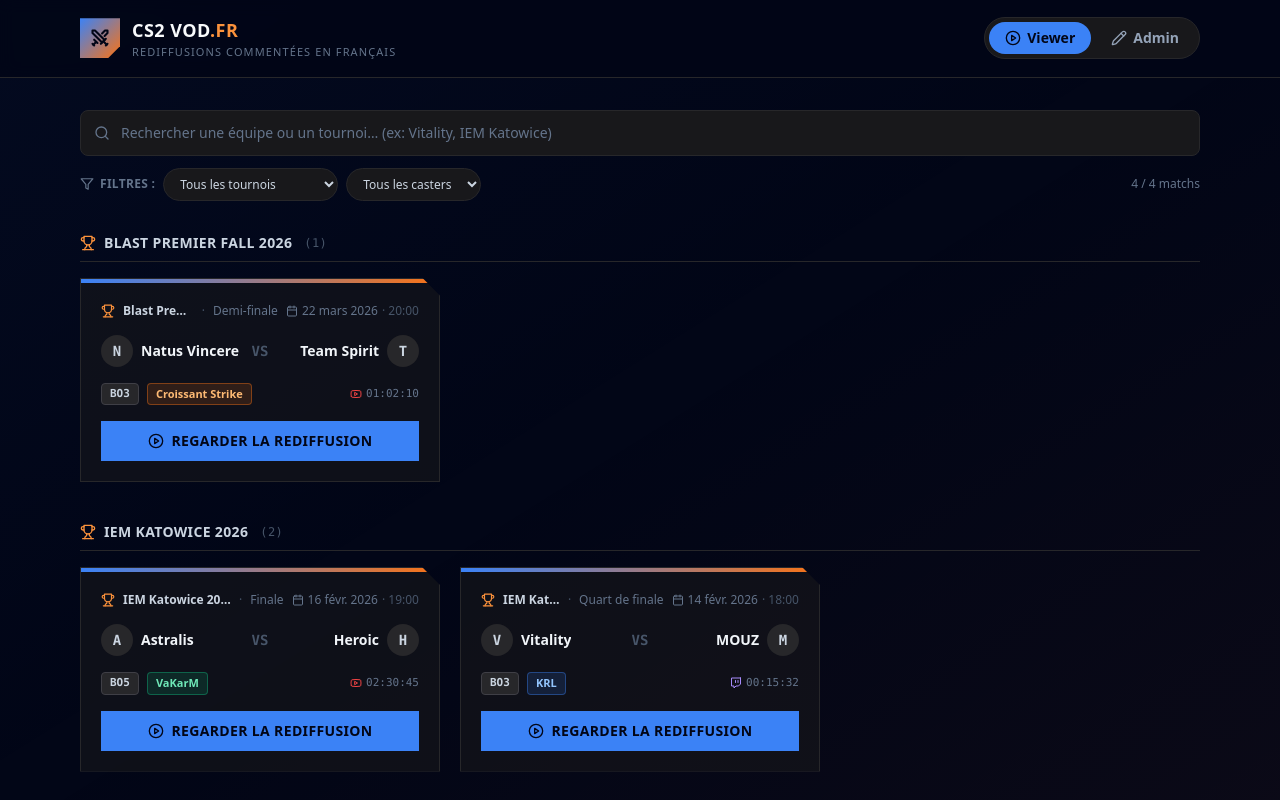
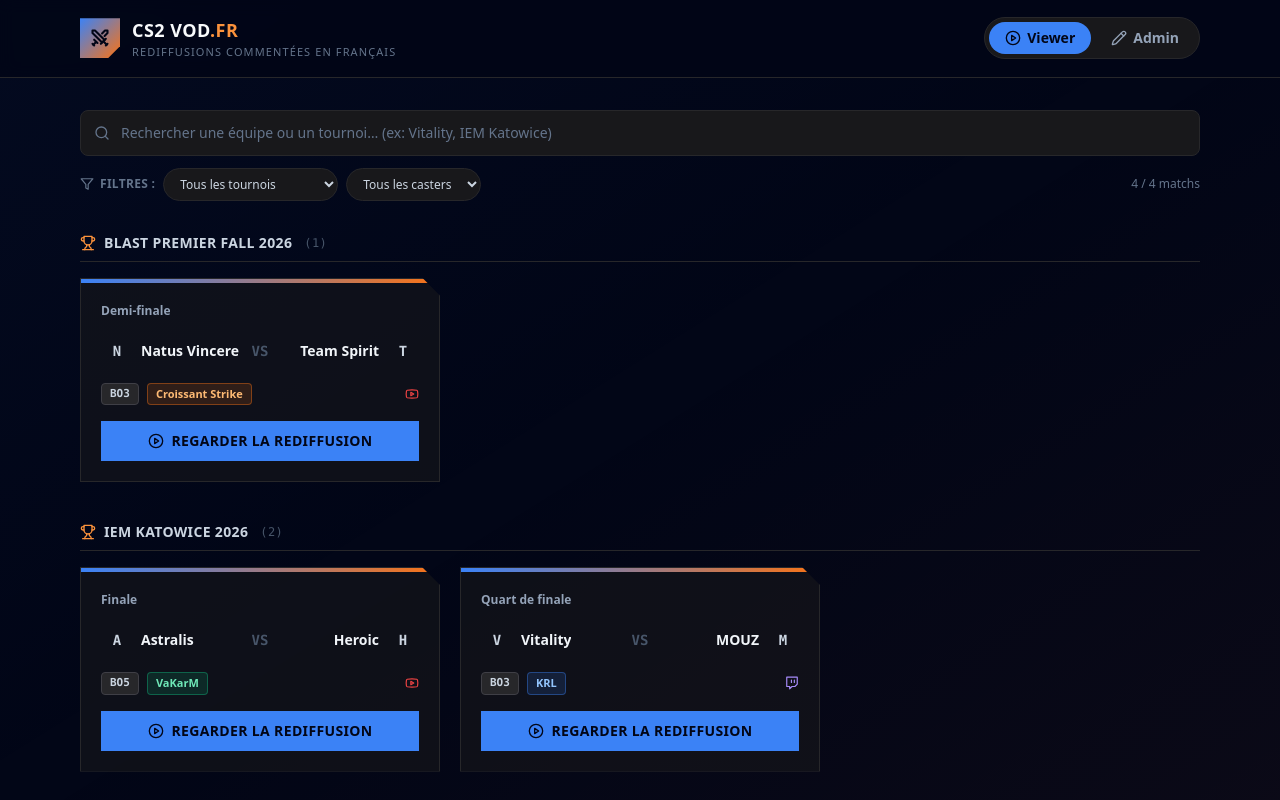
Before and after one commit to hctn/cs2_vod_fr_app, a React (Vite) app: page / in a window 1280 px wide. Shown: the top 800 px of the page. Built offline with nearby package versions, Linux system fonts and the light colour scheme.

Commit message:
Add files via upload

```diff
--- a/src/App.jsx
+++ b/src/App.jsx
@@ -18,7 +18,6 @@
   Filter,
   AlertTriangle,
   Link2,
-  Calendar,
 } from "lucide-react";
 
 /* ============================================================================
@@ -40,11 +39,12 @@
     id: "m1",
     pandascoreId: "2374829",
     matchDate: "2026-02-14",
-    matchTime: "18:00",
     tournament: "IEM Katowice 2026",
     stage: "Quart de finale",
     teamA: "Vitality",
     teamB: "MOUZ",
+    teamALogo: "",
+    teamBLogo: "",
     format: "BO3",
     caster: "KRL",
     platform: "twitch",
@@ -57,11 +57,12 @@
     id: "m2",
     pandascoreId: "2374855",
     matchDate: "2026-03-22",
-    matchTime: "20:00",
     tournament: "Blast Premier Fall 2026",
     stage: "Demi-finale",
     teamA: "Natus Vincere",
     teamB: "Team Spirit",
+    teamALogo: "",
+    teamBLogo: "",
     format: "BO3",
     caster: "Croissant Strike",
     platform: "youtube",
@@ -74,11 +75,12 @@
     id: "m3",
     pandascoreId: "2374701",
     matchDate: "2026-01-30",
-    matchTime: "15:00",
     tournament: "ESL Pro League S20",
     stage: "Poules",
     teamA: "G2",
     teamB: "FaZe",
+    teamALogo: "",
+    teamBLogo: "",
     format: "BO1",
     caster: "MGG",
     platform: "twitch",
@@ -91,11 +93,12 @@
     id: "m4",
     pandascoreId: "2374912",
     matchDate: "2026-02-16",
-    matchTime: "19:00",
     tournament: "IEM Katowice 2026",
     stage: "Finale",
     teamA: "Astralis",
     teamB: "Heroic",
+    teamALogo: "",
+    teamBLogo: "",
     format: "BO5",
     caster: "VaKarM",
     platform: "youtube",
@@ -110,11 +113,12 @@
   id: null,
   pandascoreId: "",
   matchDate: "",
-  matchTime: "",
   tournament: "",
   stage: "",
   teamA: "",
   teamB: "",
+  teamALogo: "",
+  teamBLogo: "",
   format: "BO3",
   caster: "",
   platform: "twitch",
@@ -175,12 +179,13 @@
   return {
     teamA: data?.teamA ?? "",
     teamB: data?.teamB ?? "",
+    teamALogo: data?.teamALogo ?? "",
+    teamBLogo: data?.teamBLogo ?? "",
     tournament: data?.tournament ?? "",
     stage: data?.stage ?? "",
     format: data?.format || "BO3",
     pandascoreId: data?.pandascoreId != null ? String(data.pandascoreId) : "",
     matchDate: isoToDateInput(data?.beginAt),
-    matchTime: isoToTimeInput(data?.beginAt),
   };
 }
 
@@ -191,15 +196,6 @@
   const d = new Date(iso);
   if (Number.isNaN(d.getTime())) return "";
   return d.toISOString().slice(0, 10);
-}
-
-// Convertit une date ISO en valeur pour <input type="time"> ("18:00"), en
-// heure locale du navigateur. Renvoie "" si la date est absente ou invalide.
-function isoToTimeInput(iso) {
-  if (!iso) return "";
-  const d = new Date(iso);
-  if (Number.isNaN(d.getTime())) return "";
-  return `${pad2(d.getHours())}:${pad2(d.getMinutes())}`;
 }
 
 function formatDateFr(dateStr) {
@@ -288,10 +284,8 @@
   }, [matches, search, filterTournament, filterCaster]);
 
   // Regroupement par tournoi : les groupes sont triés chronologiquement (par la
-  // date/heure du match le plus récent de chaque tournoi), et à l'intérieur de
-  // chaque groupe, les matchs sont eux aussi triés du plus récent au plus ancien —
-  // d'abord par date, puis (3e couche) par heure de début pour les matchs du
-  // même jour.
+  // date du match le plus récent de chaque tournoi), et à l'intérieur de chaque
+  // groupe, les matchs sont eux aussi triés du plus récent au plus ancien.
   const groupedMatches = useMemo(() => {
     const groups = new Map();
     for (const m of filteredMatches) {
@@ -300,15 +294,7 @@
       groups.get(key).push(m);
     }
 
-    // Combine matchDate + matchTime en un seul timestamp : ça trie naturellement
-    // par date puis, à date égale, par heure. Les matchs sans heure renseignée
-    // sont traités comme "00:00" (ils passent en dernier parmi ceux du même jour).
-    const dateTime = (m) => {
-      if (!m.matchDate) return -Infinity;
-      const time = m.matchTime || "00:00";
-      const d = new Date(`${m.matchDate}T${time}:00`);
-      return Number.isNaN(d.getTime()) ? -Infinity : d.getTime();
-    };
+    const dateTime = (m) => (m.matchDate ? new Date(m.matchDate).getTime() : -Infinity);
 
     const result = Array.from(groups.entries()).map(([tournament, list]) => {
       const sortedList = [...list].sort((a, b) => dateTime(b) - dateTime(a));
@@ -391,11 +377,12 @@
         pandascoreId: normalized.pandascoreId || target,
         teamA: normalized.teamA || f.teamA,
         teamB: normalized.teamB || f.teamB,
+        teamALogo: normalized.teamALogo || f.teamALogo,
+        teamBLogo: normalized.teamBLogo || f.teamBLogo,
         tournament: normalized.tournament || f.tournament,
         stage: normalized.stage || f.stage,
         format: normalized.format || f.format,
         matchDate: normalized.matchDate || f.matchDate,
-        matchTime: normalized.matchTime || f.matchTime,
       }));
       setSearchResults([]);
     } catch (err) {
@@ -465,11 +452,12 @@
       pandascoreId: result.pandascoreId != null ? String(result.pandascoreId) : "",
       teamA: result.teamA || f.teamA,
       teamB: result.teamB || f.teamB,
+      teamALogo: result.teamALogo || f.teamALogo,
+      teamBLogo: result.teamBLogo || f.teamBLogo,
       tournament: result.tournament || f.tournament,
       stage: result.stage || f.stage,
       format: result.format || f.format,
       matchDate: isoToDateInput(result.beginAt) || f.matchDate,
-      matchTime: isoToTimeInput(result.beginAt) || f.matchTime,
     }));
     setSearchResults([]);
     setSearchQuery("");
@@ -540,11 +528,12 @@
             id: `m${Date.now()}_${i}`,
             pandascoreId: r.pandascoreId || "",
             matchDate: isoToDateInput(r.beginAt),
-            matchTime: isoToTimeInput(r.beginAt),
             tournament: r.tournament || label,
             stage: r.stage || "",
             teamA: r.teamA || "",
             teamB: r.teamB || "",
+            teamALogo: r.teamALogo || "",
+            teamBLogo: r.teamBLogo || "",
             format: r.format || "BO3",
           }));
         setBulkImportFeedback(
@@ -838,33 +827,23 @@
       <div className="h-1 w-full bg-gradient-to-r from-blue-500 to-orange-500" />
 
       <div className="flex flex-1 flex-col gap-4 p-5">
-        {/* Tournament / stage */}
-        <div className="flex items-center gap-2 text-xs">
-          <Trophy className="h-3.5 w-3.5 shrink-0 text-orange-400" />
-          <span className="truncate font-semibold text-slate-300">{match.tournament}</span>
-          {match.stage && (
-            <>
-              <span className="text-slate-600">·</span>
-              <span className="shrink-0 text-slate-500">{match.stage}</span>
-            </>
-          )}
-          {match.matchDate && (
-            <span className="ml-auto flex shrink-0 items-center gap-1 text-slate-500">
-              <Calendar className="h-3 w-3" />
-              {formatDateFr(match.matchDate)}
-              {match.matchTime && <span className="text-slate-600"> · {match.matchTime}</span>}
-            </span>
-          )}
-        </div>
+        {/* Stage (le nom du tournoi est déjà affiché en titre de section, la
+            date/heure de début de match n'est pas affichée sur la carte) */}
+        {match.stage && (
+          <div className="flex items-center gap-2 text-xs">
+            <span className="truncate font-semibold text-slate-400">{match.stage}</span>
+          </div>
+        )}
 
         {/* Teams */}
         <div className="flex items-center justify-between gap-2">
-          <TeamBlock name={match.teamA} />
+          <TeamBlock name={match.teamA} logo={match.teamALogo} />
           <span className="shrink-0 font-mono text-sm font-bold text-slate-600">VS</span>
-          <TeamBlock name={match.teamB} align="right" />
+          <TeamBlock name={match.teamB} logo={match.teamBLogo} align="right" />
         </div>
 
-        {/* Meta row */}
+        {/* Meta row (le timecode de la VOD n'est pas affiché sur la carte,
+            seule l'icône de plateforme reste visible) */}
         <div className="flex flex-wrap items-center gap-2">
           <span className="rounded border border-zinc-700 bg-zinc-800 px-2 py-0.5 font-mono text-[11px] font-bold text-slate-300">
             {match.format}
@@ -876,13 +855,12 @@
           >
             {match.caster}
           </span>
-          <span className="ml-auto flex items-center gap-1 font-mono text-[11px] text-slate-500">
+          <span className="ml-auto flex items-center gap-1 text-slate-500">
             {match.platform === "twitch" ? (
-              <Twitch className="h-3 w-3 text-violet-400" />
+              <Twitch className="h-3.5 w-3.5 text-violet-400" />
             ) : (
-              <Youtube className="h-3 w-3 text-red-500" />
+              <Youtube className="h-3.5 w-3.5 text-red-500" />
             )}
-            {formatHMS(match.h, match.m, match.s)}
           </span>
         </div>
 
@@ -901,13 +879,24 @@
   );
 }
 
-function TeamBlock({ name, align = "left" }) {
+function TeamBlock({ name, logo, align = "left" }) {
   const initial = (name || "?").trim().charAt(0).toUpperCase();
   return (
     <div className={`flex min-w-0 flex-1 items-center gap-2 ${align === "right" ? "flex-row-reverse text-right" : ""}`}>
-      <div className="flex h-8 w-8 shrink-0 items-center justify-center rounded-full bg-zinc-800 font-mono text-sm font-bold text-slate-300">
-        {initial}
-      </div>
+      {logo ? (
+        <img
+          src={logo}
+          alt={name}
+          className="h-8 w-8 shrink-0 object-contain"
+          onError={(e) => {
+            e.currentTarget.style.display = "none";
+          }}
+        />
+      ) : (
+        <div className="flex h-8 w-8 shrink-0 items-center justify-center font-mono text-sm font-bold text-slate-300">
+          {initial}
+        </div>
+      )}
       <span className="truncate text-sm font-bold text-slate-100">{name}</span>
     </div>
   );
@@ -1163,14 +1152,6 @@
                   className="input"
                 />
               </Field>
-              <Field label="Heure de début">
-                <input
-                  type="time"
-                  value={form.matchTime}
-                  onChange={(e) => updateForm("matchTime", e.target.value)}
-                  className="input"
-                />
-              </Field>
               <Field label="Stage / Étape">
                 <input
                   value={form.stage}
@@ -1188,6 +1169,14 @@
                   className="input"
                 />
               </Field>
+              <Field label="Logo équipe A (URL)">
+                <input
+                  value={form.teamALogo}
+                  onChange={(e) => updateForm("teamALogo", e.target.value)}
+                  placeholder="https://…/vitality.png"
+                  className="input font-mono text-xs"
+                />
+              </Field>
               <Field label="Équipe B *">
                 <input
                   required
@@ -1195,6 +1184,14 @@
                   onChange={(e) => updateForm("teamB", e.target.value)}
                   placeholder="ex: MOUZ"
                   className="input"
+                />
+              </Field>
+              <Field label="Logo équipe B (URL)">
+                <input
+                  value={form.teamBLogo}
+                  onChange={(e) => updateForm("teamBLogo", e.target.value)}
+                  placeholder="https://…/mouz.png"
+                  className="input font-mono text-xs"
                 />
               </Field>
               <Field label="Format">
```
